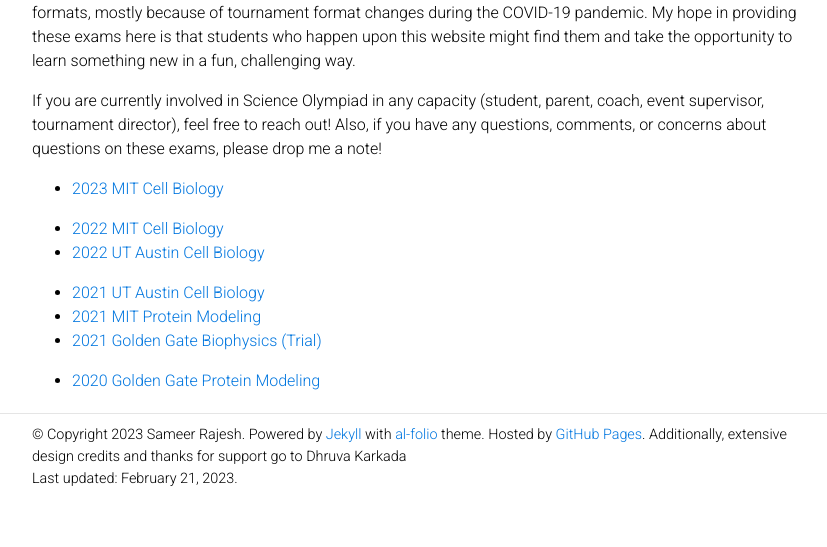
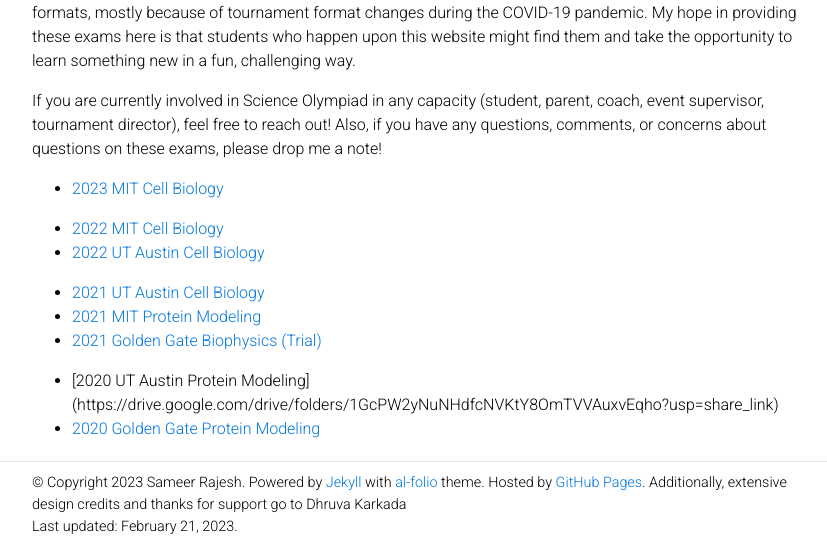
Before and after one commit to skywalker1git/skywalker1git.github.io, a Jekyll site: the page built from _pages/scioly.md, in a window 1280 px wide and 1151 px high. Shown: the part 604-1151 px from the top of the window, without its empty margins (223-1050 px from the left). Built offline with Jekyll 4.4.1, drawn with Linux system fonts in a browser that asks for light colours; comment, search, counter and statistics services are not loaded; a style sheet for code colours, icons or effects is not loaded.

Commit message:
Update scioly.md

```diff
--- a/_pages/scioly.md
+++ b/_pages/scioly.md
@@ -35,4 +35,5 @@
 * [2021 MIT Protein Modeling](https://drive.google.com/drive/folders/1fPoX_HXDPhQK2kg9eWf7LF2p0TnBRZ4D)
 * [2021 Golden Gate Biophysics (Trial)](https://drive.google.com/drive/folders/1cDMm-Mv_yC_WAxbeMWJkJ-c-KUh5o6Tp)
 
+* [2020 UT Austin Protein Modeling] (https://drive.google.com/drive/folders/1GcPW2yNuNHdfcNVKtY8OmTVVAuxvEqho?usp=share_link)
 * [2020 Golden Gate Protein Modeling](https://drive.google.com/drive/folders/18EnIKICDAezJn46wcEiRVFFzQzQU8_-Y)
```
